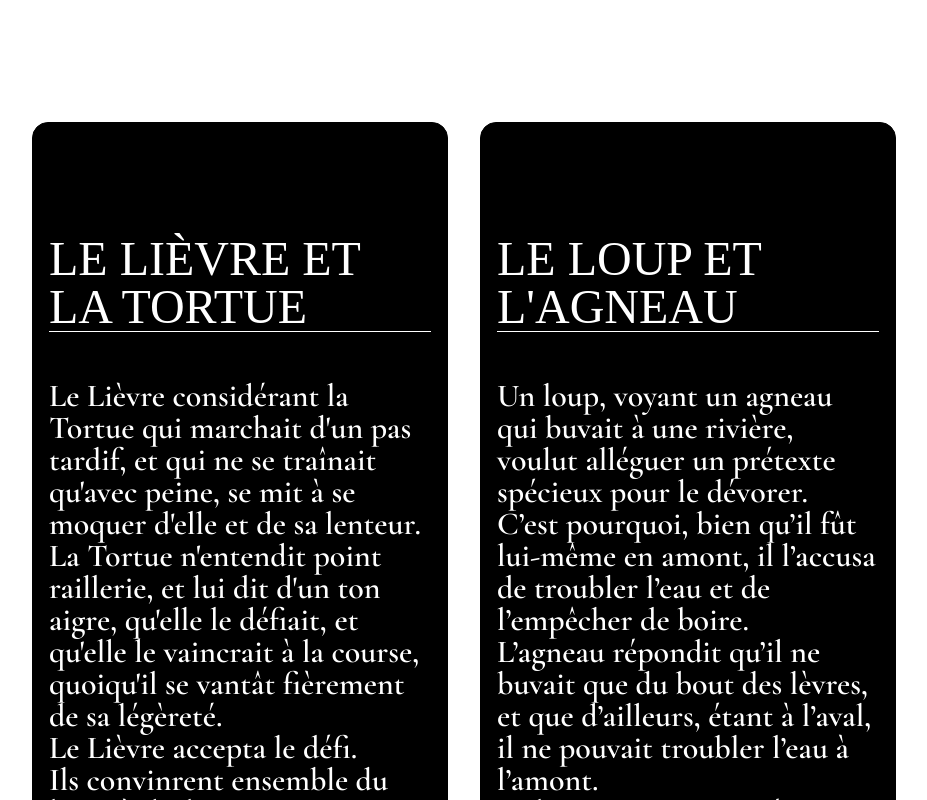
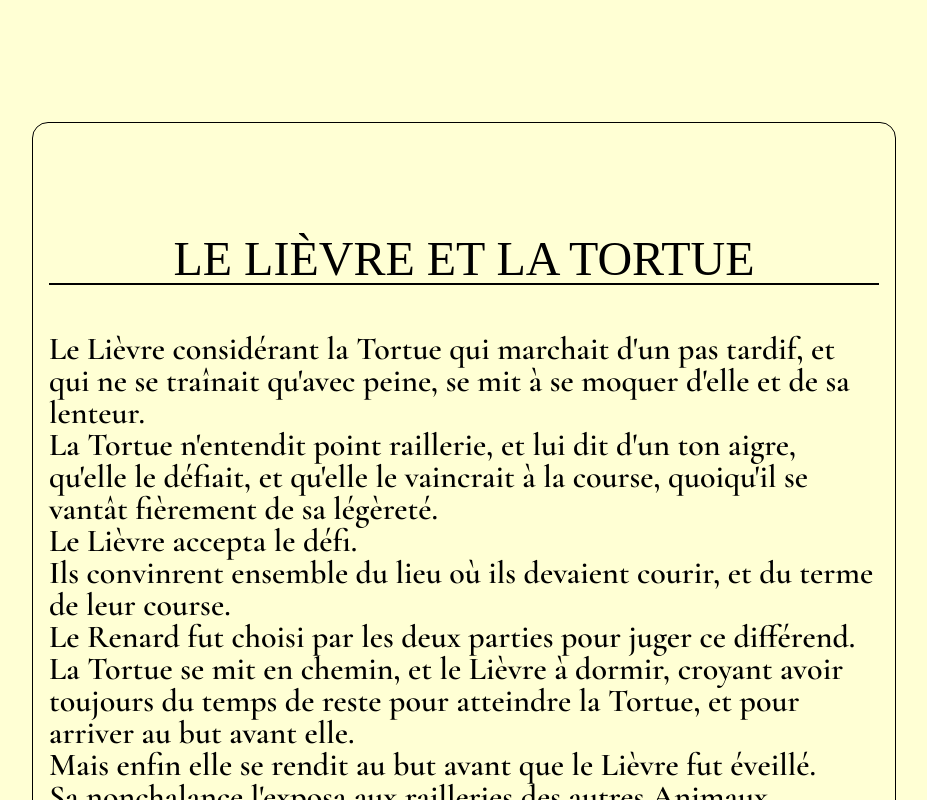
Before and after one commit to Rej-123/D3-2020-introduction-to-github, a plain HTML site: page index.html in a window 1280 px wide. Shown: the part 3080-3880 px from the top of the page, without its empty margins (176-1103 px from the left). Drawn offline with nearby package versions, Linux system fonts and the light colour scheme; a web font is replaced by a local one.

Commit message:
Commit du 20 novembre
Travail sur les fables d'Esope

```diff
--- a/css/master.css
+++ b/css/master.css
@@ -1,7 +1,11 @@
 header {
-  background: #FFF;
+  background: rgb(255,255,212);
   display: flex;
   align-items: center;
+}
+
+body {
+  background: rgb(255,255,212);
 }
 
 section {
@@ -9,6 +13,8 @@ section {
 box-shadow: -1px 7px 5px -1px rgba(36,21,36,1);
   padding: 12em;
   min-height: 100vh;
+
+
 }
 
 p span {
@@ -18,6 +24,9 @@ p span {
 h2 {
   border-bottom: 2px solid black;
   text-transform: uppercase;
+  display: flex;
+ justify-content: space-around;
+
 }
 
 /*STYLES POUR NAVIGATION*/
@@ -48,6 +57,7 @@ background-attachment: fixed;
 display: flex;
 justify-content: center;
 align-items: center;
+
 }
 
 
@@ -59,32 +69,33 @@ align-items: center;
 
 /* STYLES POUR SECTION O3 */
 #section03 {
-  display: flex;
   flex-wrap: wrap;
   justify-content: space-around;
+
 }
 
 #section03 h2 {
-  color: white;
+  color: black;
   font-size: 3em;
-  border-bottom:  1px solid #FFF;
+    border-bottom: 2px solid black;
+
 }
 
 
 #section03 p {
-color: white;
+color: black;
 font-size: 2em;
+
 }
 
 .fable-info {
   border: 1px solid rgb(0,0,0);
   margin: 1em;
   padding: 1em;
-  background: black;
   border-radius: 1em;
   flex-basis: 320px;
   flex-grow: 1;
-}
 
 
-div {}
+
+}
--- a/index.html
+++ b/index.html
@@ -18,7 +18,7 @@
 
   <nav>
     <ul>
-      <li><a href="#">Poème </a></li>
+      <li><a href="#">Poème 1</a></li>
       <li><a href="#">Poème 2</a></li>
       <li><a href="#">Poème 3</a></li>
       <li><a href="#">Poème 4</a></li>
```
